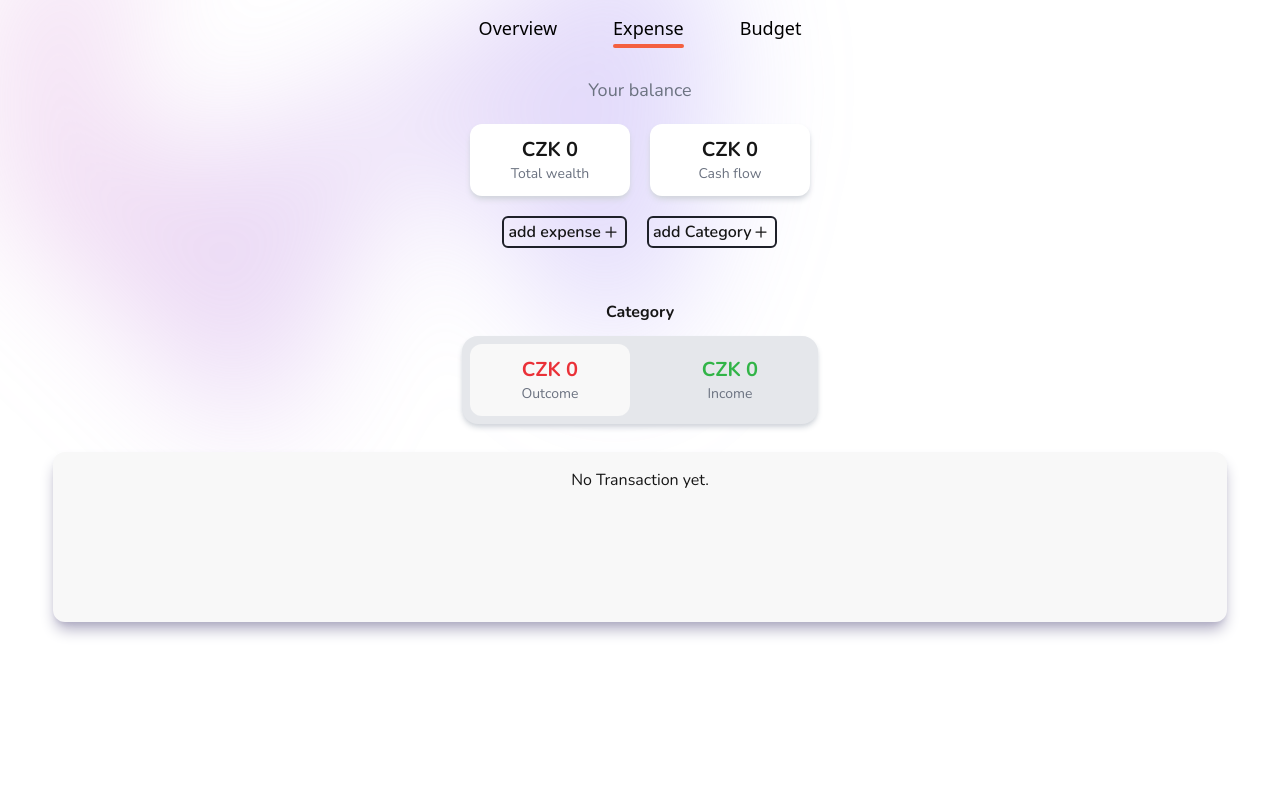
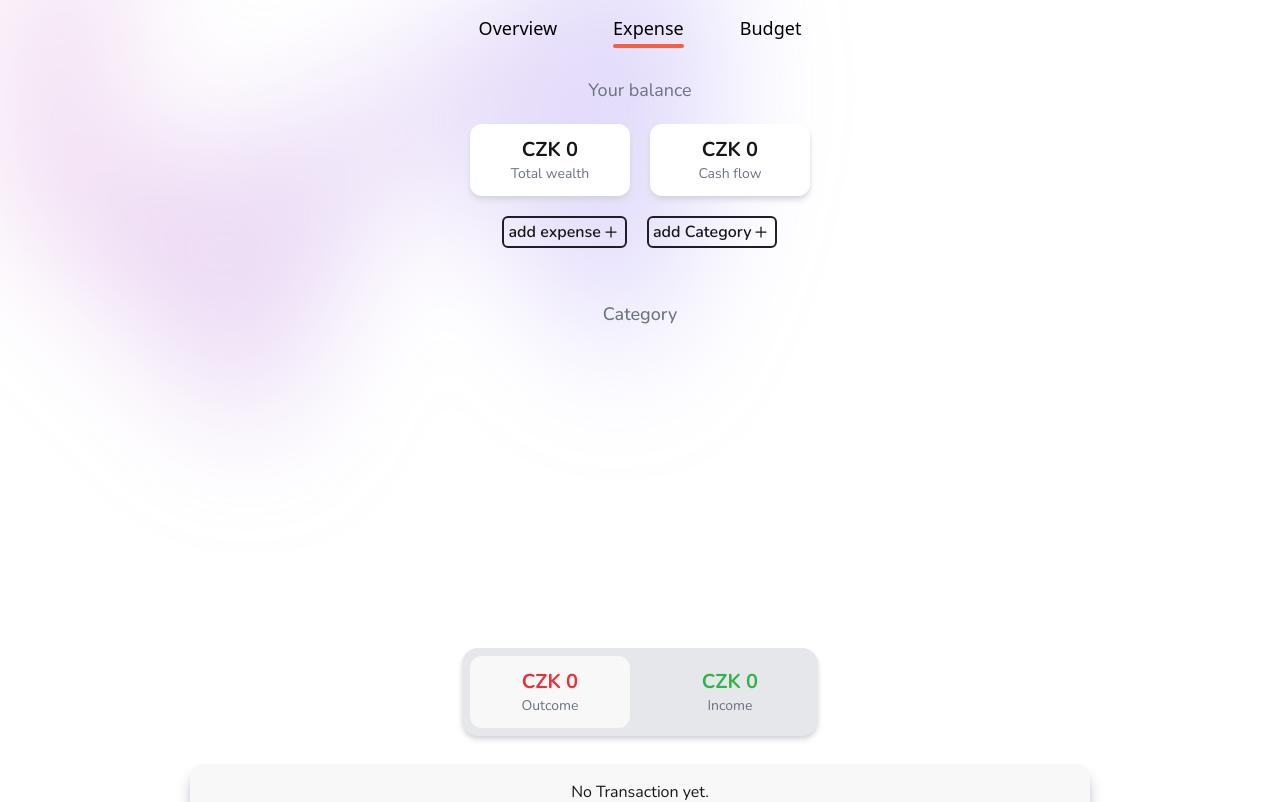
Before and after one commit to lucas-dash/Expense-Tracker, a React (Vite) app: page /tracker in a window 1280 px wide. Shown: the top 802 px of the page. Built offline with nearby package versions, Linux system fonts and the light colour scheme.

Commit message:
doghnut chart

```diff
--- a/package.json
+++ b/package.json
@@ -9,7 +9,9 @@
     "preview": "vite preview"
   },
   "dependencies": {
+    "chart.js": "^4.2.1",
     "react": "^18.2.0",
+    "react-chartjs-2": "^5.2.0",
     "react-dom": "^18.2.0",
     "react-icons": "^4.8.0",
     "react-router": "^6.9.0",
--- a/src/Context/TransactionContex.tsx
+++ b/src/Context/TransactionContex.tsx
@@ -43,7 +43,7 @@ const useTransactionContext = (): UseTransactionContextType => {
       type: 'Outcome',
       color: '#F24E1E',
     },
-    { id: '2', icon: '☕️', name: 'Coffee', type: 'Outcome', color: '#E37400' },
+    { id: '2', icon: '☕️', name: 'Coffee', type: 'Outcome', color: '#FE5D26' },
     { id: '3', icon: '⛽️', name: 'Gas', type: 'Outcome', color: '#00BFB2' },
     { id: '4', icon: '🎮', name: 'Game', type: 'Outcome', color: '#1ABCFE' },
     { id: '5', icon: '🖥️', name: 'Tech', type: 'Outcome', color: '#EE4854' },
--- /dev/null
+++ b/src/charts/DoghnutChart.tsx
@@ -0,0 +1,82 @@
+import { Chart as ChartJS, ArcElement, Tooltip, Legend } from 'chart.js';
+import { Doughnut } from 'react-chartjs-2';
+import { CategoryFilterType, categoryColorType } from '../utils/Types';
+
+ChartJS.register(ArcElement, Tooltip, Legend);
+
+type ChartType = {
+  outcome?: CategoryFilterType[];
+  income?: CategoryFilterType[];
+  color: categoryColorType[];
+};
+
+const DoghnutChart = ({ outcome, income, color }: ChartType) => {
+  const options = {
+    plugins: {
+      legend: {
+        labels: {
+          font: {
+            size: 14,
+          },
+          color: 'black',
+          usePointStyle: true,
+        },
+      },
+    },
+  };
+
+  const chartOutColor = outcome
+    ?.map((expense) => {
+      return color
+        .filter((col) => col.catName === expense.categoryName)
+        .flatMap((col) => col.color);
+    })
+    .flat();
+
+  const outcomeData = {
+    labels: outcome?.map((expense) => expense.categoryName),
+    datasets: [
+      {
+        label: 'Outcome',
+        data: outcome?.map((expense) =>
+          expense.allExpense.reduce((acc, prev) => acc + prev, 0)
+        ),
+        backgroundColor: chartOutColor,
+        borderColor: 'white',
+      },
+    ],
+  };
+
+  const chartInColor = income
+    ?.map((expense) => {
+      return color
+        .filter((col) => col.catName === expense.categoryName)
+        .flatMap((col) => col.color);
+    })
+    .flat();
+
+  const incomeData = {
+    labels: income?.map((expense) => expense.categoryName),
+    datasets: [
+      {
+        label: 'Income',
+        data: income?.map((expense) =>
+          expense.allExpense.reduce((acc, prev) => acc + prev, 0)
+        ),
+        backgroundColor: chartInColor,
+        borderColor: 'white',
+      },
+    ],
+  };
+
+  return (
+    <div className="h-72">
+      {outcome ? (
+        <Doughnut data={outcomeData} options={options} />
+      ) : (
+        <Doughnut data={incomeData} options={options} />
+      )}
+    </div>
+  );
+};
+export default DoghnutChart;
--- a/src/components/ExpenseComponents/ExpenseCategory.tsx
+++ b/src/components/ExpenseComponents/ExpenseCategory.tsx
@@ -5,6 +5,7 @@ import { useMemo, useState } from 'react';
 import { ExpenseType, categoryColorType } from '../../utils/Types';
 // helper func
 import { categoryFilter, currencyFormater } from '../../utils/helperFunc';
+import DoghnutChart from '../../charts/DoghnutChart';
 
 type ExpenseCategoryProps = {
   outcome: ExpenseType[];
@@ -36,9 +37,19 @@ const ExpenseCategory = ({
 
   return (
     <section className="flex flex-col items-center mt-10">
-      <h2 className="text-dark dark:text-light font-bold my-3">Category</h2>
+      <h2 className="text-gray-500 dark:text-descript font-medium sm:text-lg my-3">
+        Category
+      </h2>
 
-      <article className="flex gap-5 w-max shadow-md shadow-gray-300 dark:shadow-darkBG rounded-2xl bg-gray-200 p-2">
+      <article className="pb-5">
+        {selectFlow ? (
+          <DoghnutChart outcome={outcomeCategory} color={categoryColor} />
+        ) : (
+          <DoghnutChart income={incomeCategory} color={categoryColor} />
+        )}
+      </article>
+
+      <article className="flex flex-col min-[350px]:flex-row sm:gap-5 shadow-md shadow-gray-300 dark:shadow-darkBG rounded-2xl bg-gray-200 p-2 min-w-max">
         <div
           className={`flex flex-col items-center rounded-xl p-3 w-40 dark:shadow-darkBG cursor-pointer ${
             selectFlow ? 'active-Money' : ''
@@ -69,7 +80,7 @@ const ExpenseCategory = ({
       </article>
 
       {/* category summary */}
-      <article className="w-full bg-light rounded-xl p-4 mt-7 min-h-[170px] shadow-lg shadow-descript dark:shadow-darkBG overflow-x-hidden">
+      <section className="w-full bg-light rounded-xl p-4 mt-7 min-h-[170px] shadow-lg shadow-descript dark:shadow-darkBG overflow-x-hidden max-w-[900px]">
         <ul className="flex flex-col gap-2">
           {selectFlow ? (
             outcomeCategory.length <= 0 ? (
@@ -101,7 +112,7 @@ const ExpenseCategory = ({
             })
           )}
         </ul>
-      </article>
+      </section>
     </section>
   );
 };
--- a/src/components/ExpenseComponents/TrackerBalance.tsx
+++ b/src/components/ExpenseComponents/TrackerBalance.tsx
@@ -9,7 +9,7 @@ type TrackerBalanceProps = {
 const TrackerBalance = ({ totalWealth }: TrackerBalanceProps) => {
   return (
     <section className="flex flex-col items-center gap-5">
-      <h1 className="text-base text-gray-500 dark:text-descript md:text-lg">
+      <h1 className="text-base text-gray-500 dark:text-descript sm:text-lg">
         Your balance
       </h1>
 
--- a/src/components/OverviewComponents/AllExpense.tsx
+++ b/src/components/OverviewComponents/AllExpense.tsx
@@ -17,7 +17,7 @@ const AllExpense = ({
   categoryColor,
 }: AllExpenseProps) => {
   return (
-    <article className="w-full min-w-max bg-light rounded-xl p-4 mt-7 min-h-[170px] shadow-lg shadow-descript dark:shadow-darkBG max-h-[430px] overflow-scroll overflow-x-hidden">
+    <article className="w-4/5 mx-auto min-w-max bg-light rounded-xl p-4 mt-7 min-h-[170px] shadow-lg shadow-descript dark:shadow-darkBG max-h-[430px] overflow-scroll overflow-x-hidden max-w-[900px]">
       <div className="flex justify-between pb-2">
         <h2 className="text-dark font-bold">Last Transaction:</h2>
         <Link
```
Also changed, not shown: 1 other file (tests, documents, lock files or other folders).
